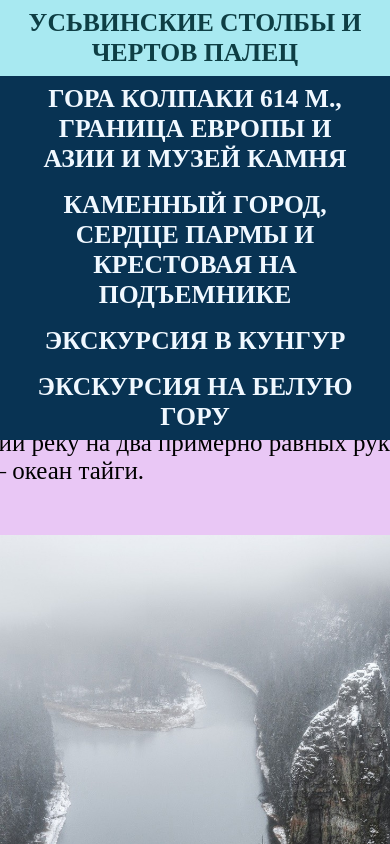
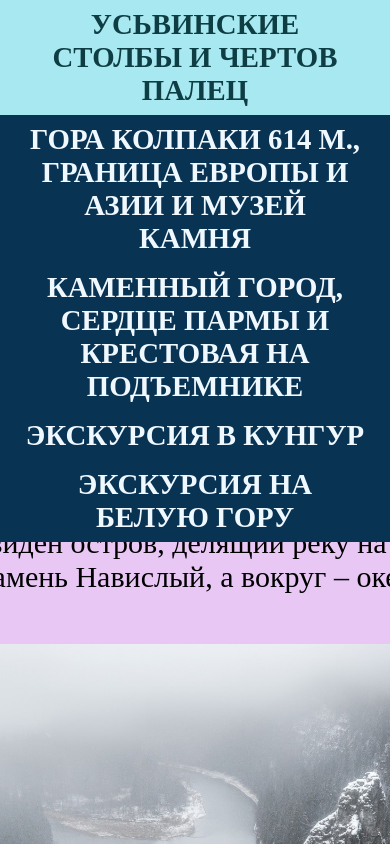
Before and after one commit to VictoriaYagovtseva/-, a plain HTML site: page index.html in a window 390 px wide. Shown: the top 844 px of the page. Drawn offline with Linux system fonts and the light colour scheme.

Commit message:
Update adaptive.css

```diff
--- a/css/adaptive.css
+++ b/css/adaptive.css
@@ -1,21 +1,21 @@
 @media  only screen and (max-width: 1200px){
     section{
-        font-size: 25px;
-        height: 3500px;
+        font-size: 30px;
+        height: 5000px;
     }
     img{
         margin-left: 84px;
     }
     .block-1{
-        font-size: 25px;
+        font-size: 30px;
     }
     .block-2{
-        font-size: 25px;
+        font-size: 30px;
     }
     b{
-        padding: 160px 0 20px;
+        padding: 180px 0 20px;
     }
     nav a{
-        font-size: 1.6em;
+        font-size: 1.8em;
     }
 }
```
